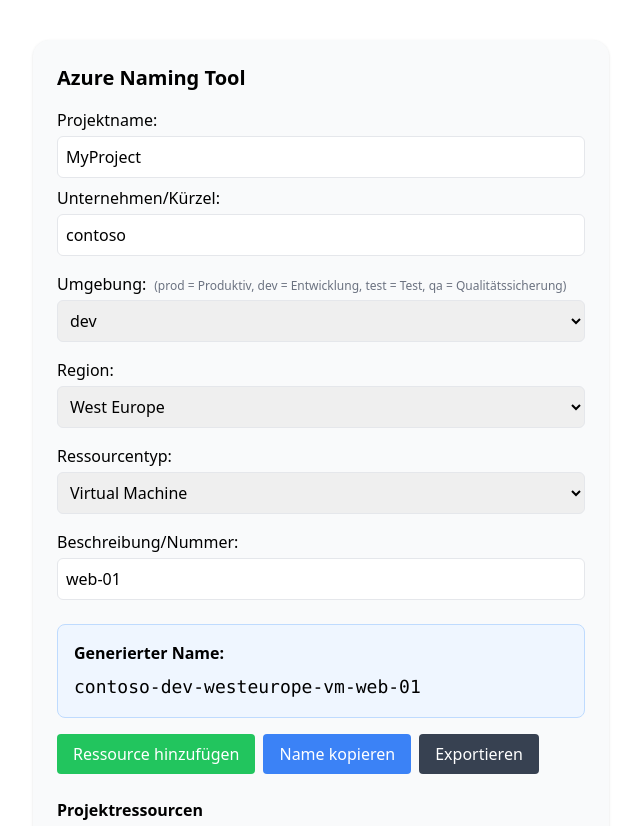
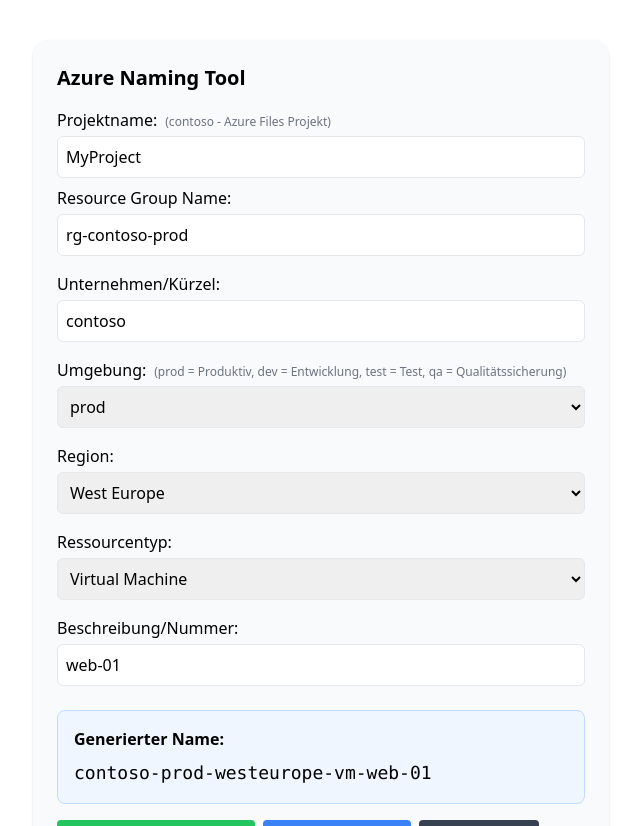
Before and after one commit to dboehi84/azure-naming-tool, a React (Create React App) app: page / in a window 1280 px wide. Shown: the top 826 px of the page, without its empty margins (319-959 px from the left). Built offline with nearby package versions, Linux system fonts and the light colour scheme.

Commit message:
Ressource Group function added

```diff
--- a/src/AzureNamingTool.js
+++ b/src/AzureNamingTool.js
@@ -120,26 +120,27 @@ const azureResourceTypes = {
 
 export default function AzureNamingTool() {
   const [company, setCompany] = useState('contoso');
-  const [env, setEnv] = useState('dev');
+  const [env, setEnv] = useState('prod');
   const [region, setRegion] = useState('westeurope');
   const [type, setType] = useState('vm');
   const [desc, setDesc] = useState('web-01');
   const [project, setProject] = useState('MyProject');
+  const [resourceGroup, setResourceGroup] = useState('rg-contoso-prod');
   const [resources, setResources] = useState([]);
 
   const resourceName = `${company}-${env}-${region}-${type}-${desc}`;
 
   const handleAddResource = () => {
-    setResources([...resources, resourceName]);
+    setResources([...resources, { name: resourceName, group: resourceGroup }]);
   };
 
   const handleExport = () => {
     const now = new Date();
     const timestamp = now.toLocaleString();
-    const username = navigator.userAgent; // optional: als Platzhalter für Benutzerkennung
+    const username = navigator.userAgent;
 
     const content = `Projekt: ${project}\nDatum: ${timestamp}\nErstellt von: ${username}\n\n` +
-      resources.map((r, i) => `#${i + 1}: ${r}`).join('\n');
+      resources.map((r, i) => `#${i + 1}: ${r.group} → ${r.name}`).join('\n');
 
     const blob = new Blob([content], { type: 'text/plain;charset=utf-8' });
     const link = document.createElement('a');
@@ -156,11 +157,25 @@ export default function AzureNamingTool() {
 
       <label className="block mb-2">
         Projektname:
+        <span className="text-xs text-gray-500 ml-2">
+          (contoso - Azure Files Projekt)
+        </span>
         <input
           type="text"
           value={project}
           onChange={(e) => setProject(e.target.value)}
           className="mt-1 block w-full border rounded-md p-2"
+        />
+      </label>
+
+      <label className="block mb-4">
+        Resource Group Name:
+        <input
+          type="text"
+          value={resourceGroup}
+          onChange={(e) => setResourceGroup(e.target.value)}
+          className="mt-1 block w-full border rounded-md p-2"
+          placeholder="z. B. rg-contoso-prod"
         />
       </label>
 
@@ -257,7 +272,7 @@ export default function AzureNamingTool() {
         <h2 className="font-semibold mb-2">Projektressourcen</h2>
         <ul className="list-disc list-inside text-sm text-gray-800">
           {resources.map((res, idx) => (
-            <li key={idx}>{res}</li>
+            <li key={idx}><strong>{res.group}</strong>: {res.name}</li>
           ))}
         </ul>
       </div>
```
Also changed, not shown: 1 other file (tests, documents, lock files or other folders).
